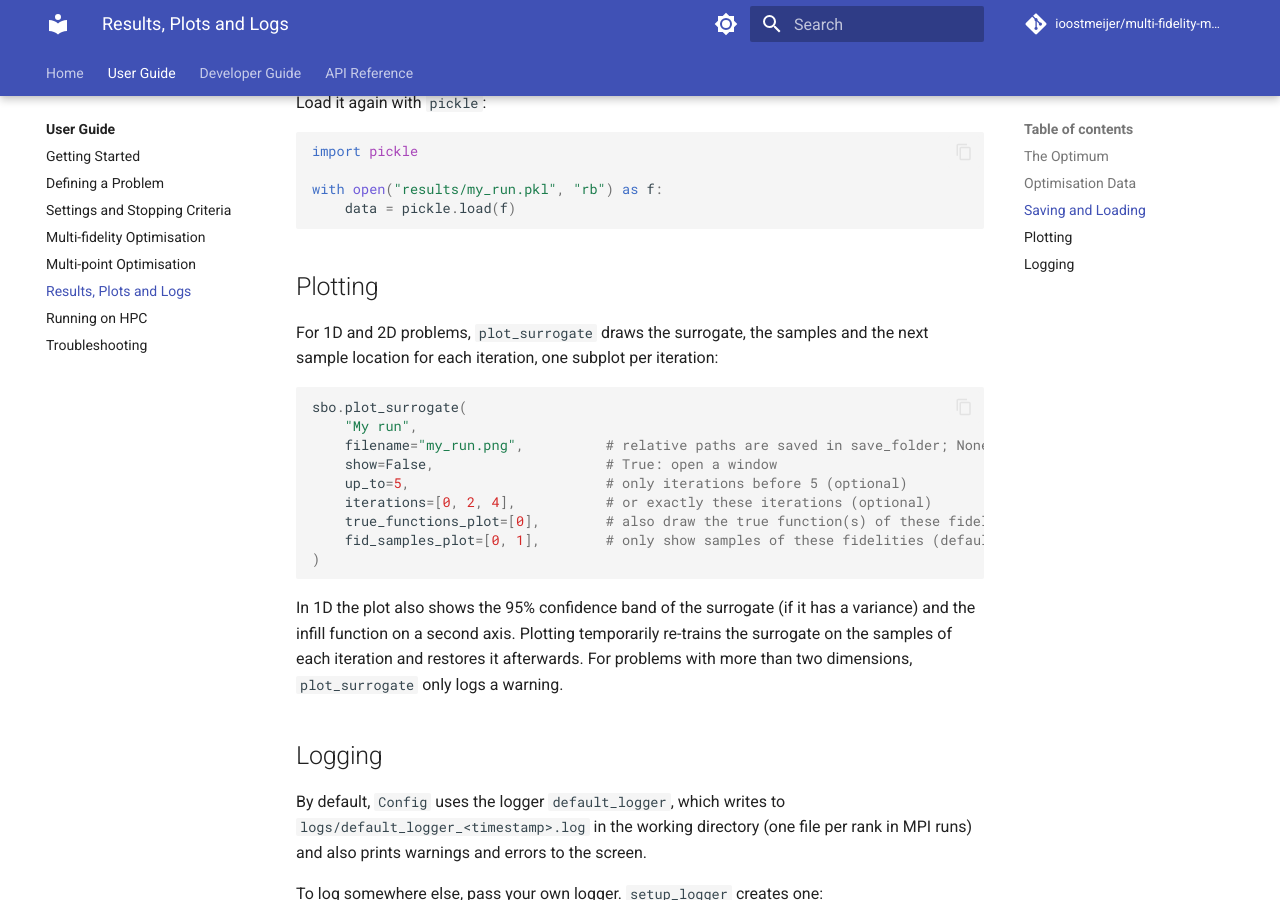
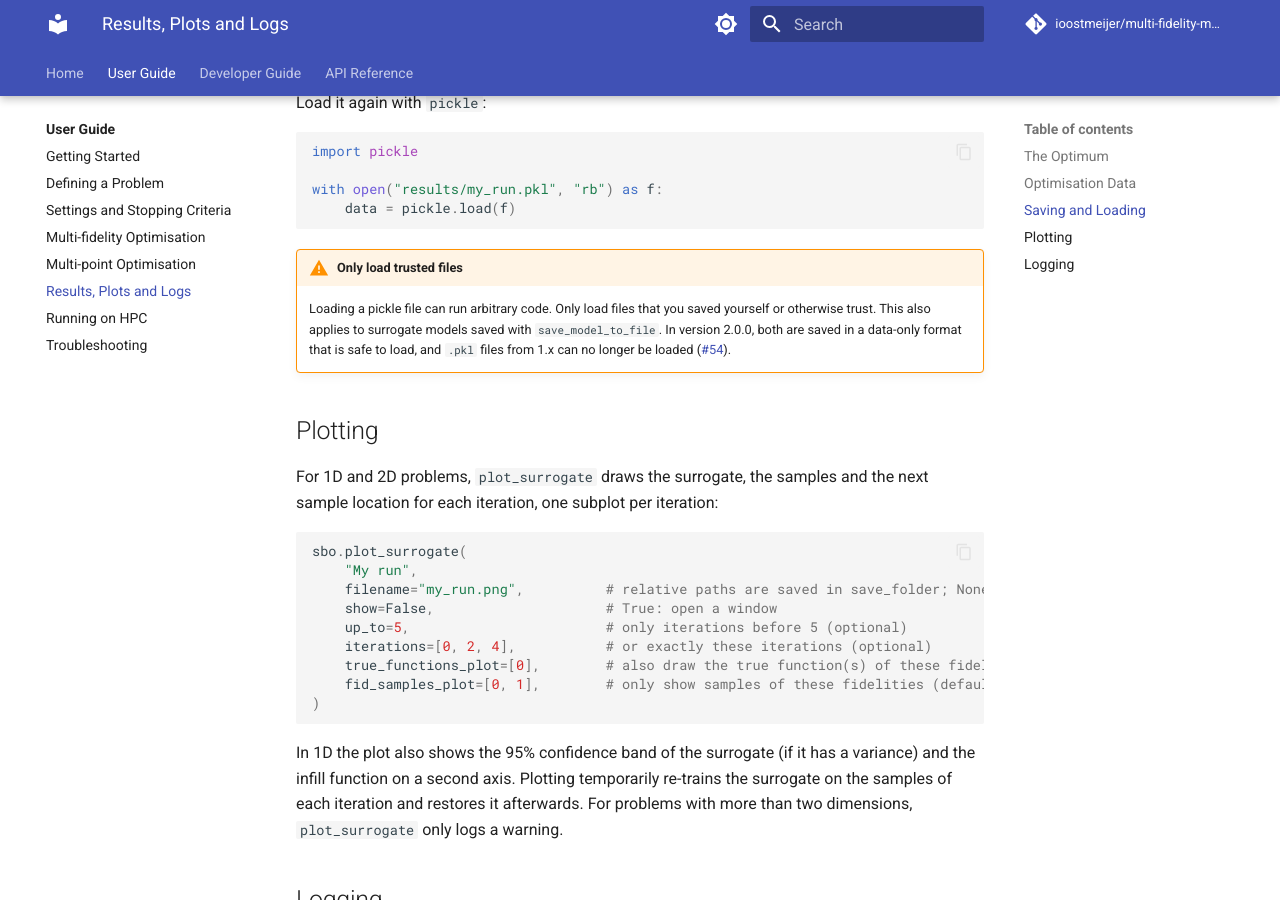
Before and after one commit to ioostmeijer/multi-fidelity-multi-point-sbo, an MkDocs documentation site: the page built from docs/user/results.md, in a window 1280 px wide and 900 px high, scrolled down 2016 px. Built offline with MkDocs 1.6.1 and Material for MkDocs 9.7.7, drawn with Linux system fonts in a browser that asks for light colours; comment, search, counter and statistics services are not loaded.

````diff
--- a/docs/user/results.md
+++ b/docs/user/results.md
@@ -68,6 +68,13 @@ with open("results/my_run.pkl", "rb") as f:
     data = pickle.load(f)
 ```
 
+!!! warning "Only load trusted files"
+
+    Loading a pickle file can run arbitrary code. Only load files that you saved yourself or otherwise trust. This also
+    applies to surrogate models saved with `save_model_to_file`. In version 2.0.0, both are saved in a data-only format that
+    is safe to load, and `.pkl` files from 1.x can no longer be loaded
+    ([#54](https://github.com/ioostmeijer/multi-fidelity-multi-point-sbo/issues/54)).
+
 ## Plotting
 
 For 1D and 2D problems, `plot_surrogate` draws the surrogate, the samples and the next sample location for each
````
Also changed, not shown: docs/dev/extending/surrogate.md (+4 -0 lines), 3 other files.
